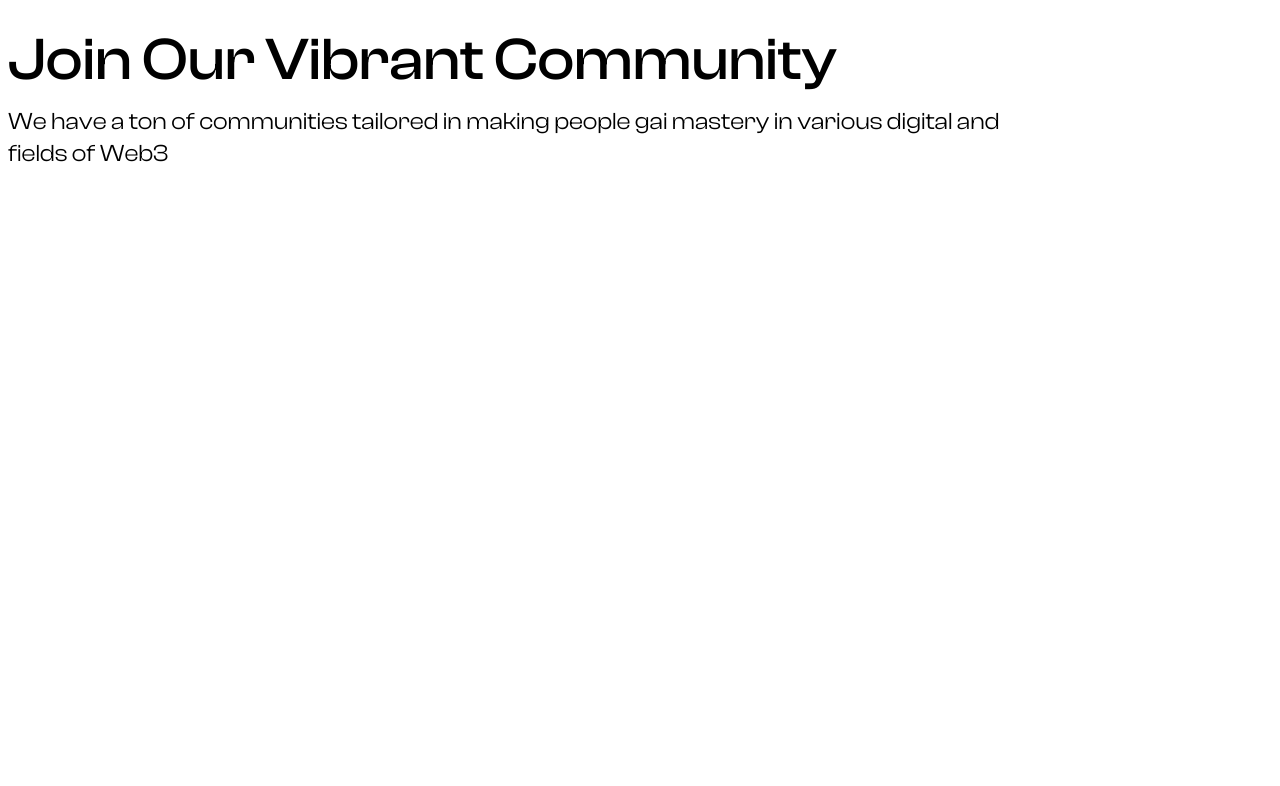
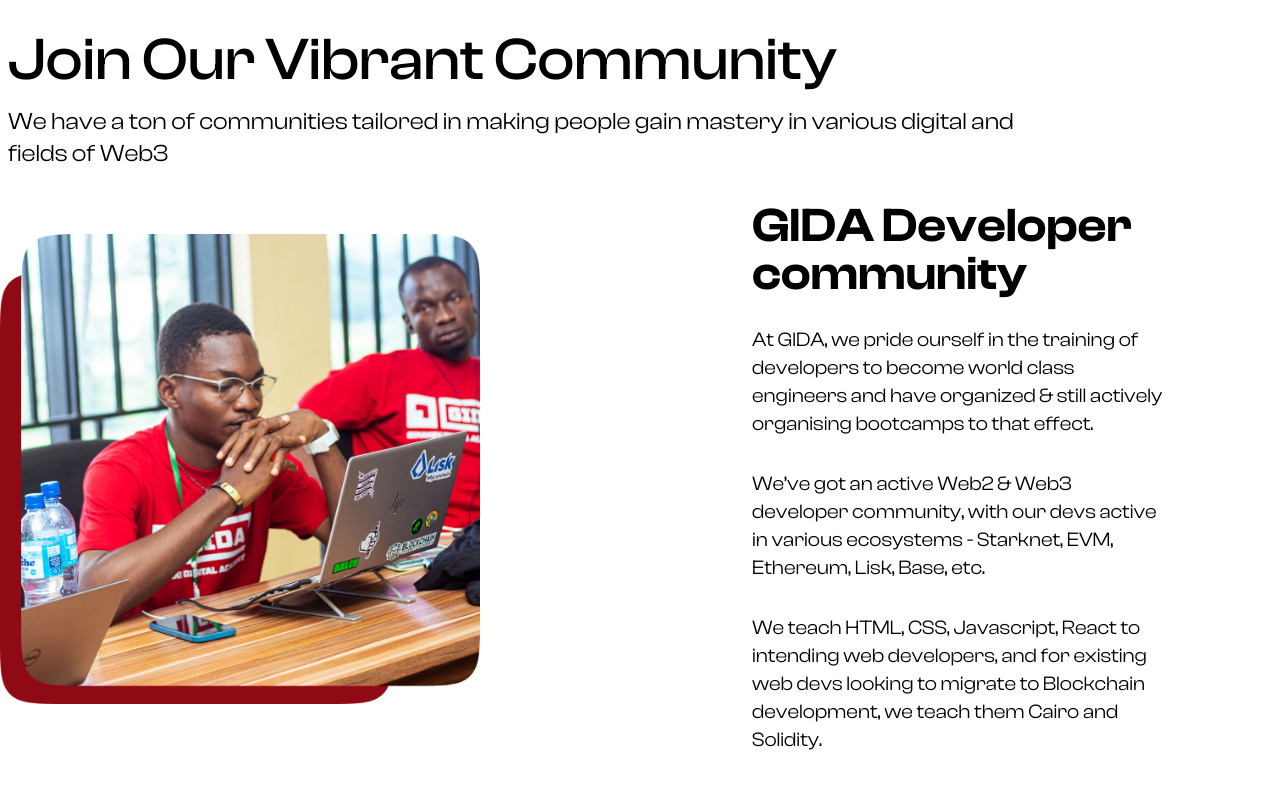
Before and after one commit to wheval/gid, a Next.js app: page /homepage in a window 1280 px wide. Shown: the part 841-1627 px from the top of the page. Before the commit the page ends 1011 px from the top, so only its background shows below. Built offline with nearby package versions, Linux system fonts and the light colour scheme.

Commit message:
Added GidaDeveloperCommunity section

```diff
--- /dev/null
+++ b/app/(homepage)/GidaDeveloperComSection.jsx
@@ -0,0 +1,23 @@
+import React from 'react'
+
+const GidaDeveloperComSection = () => {
+  return (
+    <div className="grid grid-cols-2 mt-8">
+      <div className="py-8 ">
+        <img
+            src="/assets/GidaCommunityImage.png"
+            alt=""
+            className="w-3/4"
+        />
+      </div>
+      <div className="px-28">
+        <h1 className="text-5xl font-semibold mb-7">GIDA Developer community</h1>
+        <p className="mb-8 text-xl">At GIDA, we pride ourself in the training of developers to become world class engineers and have organized & still actively organising bootcamps to that effect.</p>
+        <p className="mb-8 text-xl">We’ve got an active Web2 & Web3 developer community, with our devs active in various ecosystems - Starknet, EVM, Ethereum, Lisk, Base, etc.</p>
+        <p className="mb-8 text-xl">We teach HTML, CSS, Javascript, React to intending web developers, and for existing web devs looking to migrate to Blockchain development, we teach them Cairo and Solidity.</p>
+      </div>
+    </div>
+  )
+}
+
+export default GidaDeveloperComSection
--- a/app/(homepage)/JoinCommunity.jsx
+++ b/app/(homepage)/JoinCommunity.jsx
@@ -5,7 +5,7 @@ const JoinCommunity = () => {
     <div className="mt-8 pl-2">
       <h1 className="text-6xl font-medium mb-4">Join Our Vibrant Community</h1>
       <div>
-        <p className="text-2xl">We have a ton of communities tailored in making people gai mastery in various digital and</p>
+        <p className="text-2xl">We have a ton of communities tailored in making people gain mastery in various digital and</p>
         <p className="text-2xl">fields of Web3</p>
       </div>
 
--- a/app/homepage/page.jsx
+++ b/app/homepage/page.jsx
@@ -1,12 +1,14 @@
 import React from 'react'
 import WhyWeDifferent from '../(homepage)/WhyWeDifferent'
 import JoinCommunity from '../(homepage)/JoinCommunity'
+import GidaDeveloperComSection from '../(homepage)/GidaDeveloperComSection'
 
 const HomePage = () => {
   return (
     <div>
       <WhyWeDifferent/>
       <JoinCommunity/>
+      <GidaDeveloperComSection/>
     </div>
   )
 }
```
Also changed, not shown: public/assets/GidaCommunityImage.png (added).
